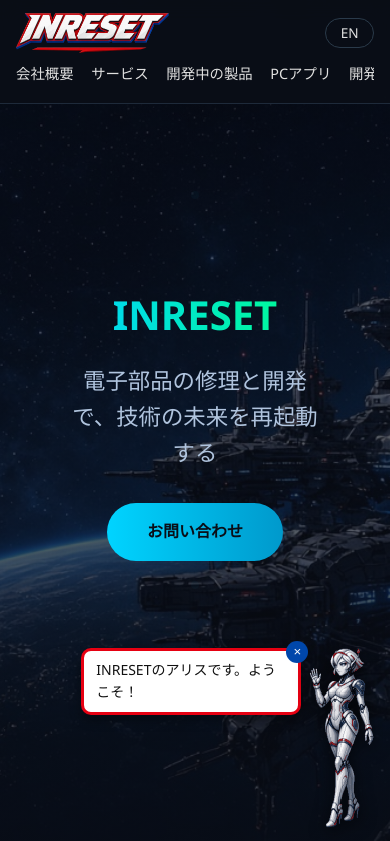
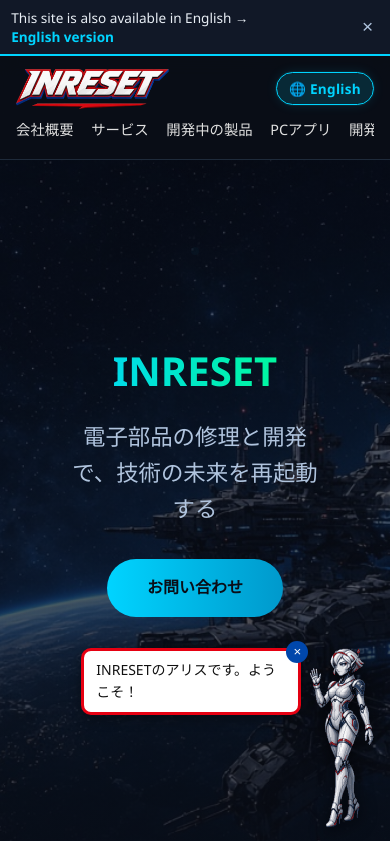
Before and after one commit to ninjaops001/inreset, a plain HTML site: page index.html in a window 390 px wide. Shown: the top 841 px of the page. Drawn offline with Linux system fonts and the light colour scheme.

Commit message:
Make the language switch more prominent with an English label and banner
Replace the small EN pill with a cyan 🌐 English / 🌐 日本語 button that stays visible in the header on mobile. On Japanese pages, non-Japanese browsers also see a dismissible English banner, remembered in localStorage. Add hreflang x-default for search engines.

```diff
--- a/index.html
+++ b/index.html
@@ -16,6 +16,7 @@
     <meta name="description" content="INRESETは電子部品の修理と開発を行っています。FPGAゲーム機「Mark 16」を開発中です。">
     <link rel="alternate" hreflang="ja" href="https://ninjaops001.github.io/inreset/">
     <link rel="alternate" hreflang="en" href="https://ninjaops001.github.io/inreset/en/">
+    <link rel="alternate" hreflang="x-default" href="https://ninjaops001.github.io/inreset/en/">
     <meta property="og:type" content="website">
     <meta property="og:site_name" content="INRESET">
     <meta property="og:locale" content="ja_JP">
@@ -256,6 +257,7 @@
         .faq-item p::before { content: 'A. '; color: #00d4ff; font-weight: bold; }
     </style>
     <link rel="stylesheet" href="site-nav.css">
+    <script src="lang-switch.js" defer></script>
 </head>
 <body>
 <div id="splash" onclick="this.remove()" style="position:fixed;inset:0;background:#000;z-index:10000;display:flex;flex-direction:column;align-items:center;justify-content:center;cursor:pointer;transition:opacity .6s;">
@@ -277,7 +279,7 @@
                 <li><a href="compat.html">対応表</a></li>
                 <li><a href="#contact">お問い合わせ</a></li>
             </ul>
-            <a href="en/index.html" class="lang" lang="en" hreflang="en">EN</a>
+            <a href="en/index.html" class="lang" lang="en" hreflang="en" aria-label="English version">🌐 English</a>
         </nav>
     </header>
 
--- /dev/null
+++ b/lang-switch.js
@@ -0,0 +1,58 @@
+/* Show a dismissible English banner on Japanese pages when the browser language is not Japanese. */
+(function () {
+  var STORAGE_KEY = 'inresetLangBannerDismissed';
+  var root = document.documentElement;
+  var pageLang = (root.getAttribute('lang') || 'ja').toLowerCase();
+  if (pageLang !== 'ja') return;
+
+  try {
+    if (localStorage.getItem(STORAGE_KEY) === '1') return;
+  } catch (e) {}
+
+  var navLang = String(navigator.language || navigator.userLanguage || '').toLowerCase();
+  if (!navLang || navLang.indexOf('ja') === 0) return;
+
+  var langLink = document.querySelector('a.lang[hreflang="en"]');
+  var href = langLink ? langLink.getAttribute('href') : 'en/index.html';
+
+  var bar = document.createElement('div');
+  bar.className = 'lang-banner is-visible';
+  bar.id = 'lang-banner';
+  bar.setAttribute('role', 'region');
+  bar.setAttribute('lang', 'en');
+  bar.setAttribute('aria-label', 'English version available');
+
+  var link = document.createElement('a');
+  link.href = href;
+  link.hreflang = 'en';
+  link.lang = 'en';
+  link.textContent = 'English version';
+
+  var text = document.createElement('span');
+  text.appendChild(document.createTextNode('This site is also available in English \u2192 '));
+  text.appendChild(link);
+
+  var close = document.createElement('button');
+  close.type = 'button';
+  close.className = 'lang-banner-close';
+  close.setAttribute('aria-label', 'Dismiss');
+  close.textContent = '\u00d7';
+
+  bar.appendChild(text);
+  bar.appendChild(close);
+  document.body.insertBefore(bar, document.body.firstChild);
+  root.classList.add('lang-banner-on');
+
+  function syncHeight() {
+    root.style.setProperty('--lang-banner-height', bar.offsetHeight + 'px');
+  }
+  syncHeight();
+  window.addEventListener('resize', syncHeight);
+
+  close.addEventListener('click', function () {
+    try { localStorage.setItem(STORAGE_KEY, '1'); } catch (e) {}
+    bar.remove();
+    root.classList.remove('lang-banner-on');
+    root.style.removeProperty('--lang-banner-height');
+  });
+})();
--- a/site-nav.css
+++ b/site-nav.css
@@ -1,9 +1,91 @@
 /* Keep the full site navigation reachable on small screens. */
 nav { flex-wrap: wrap; column-gap: 1rem; row-gap: .6rem; }
 nav ul { gap: 1.25rem; }
-@media (max-width: 1100px) { nav { padding: .8rem 1rem; } nav ul { gap: .8rem; font-size: .9rem; } .lang { margin-left: .3rem; } }
+
+/* Language switch: always visible in the header, including on mobile. */
+nav a.lang {
+  margin-left: 1.5rem;
+  padding: 0.35rem 0.95rem;
+  border: 1px solid #00d4ff;
+  border-radius: 50px;
+  font-size: 0.9rem;
+  font-weight: 700;
+  letter-spacing: 0.02em;
+  color: #00d4ff;
+  background: rgba(0, 212, 255, 0.14);
+  text-decoration: none;
+  white-space: nowrap;
+  flex-shrink: 0;
+  box-shadow: 0 0 0 1px rgba(0, 212, 255, 0.08), 0 0 12px rgba(0, 212, 255, 0.12);
+  transition: color 0.2s, background 0.2s, border-color 0.2s, box-shadow 0.2s;
+}
+nav a.lang:hover,
+nav a.lang:focus-visible {
+  border-color: #e60012;
+  color: #fff;
+  background: #e60012;
+  box-shadow: 0 0 0 1px rgba(230, 0, 18, 0.35), 0 0 14px rgba(230, 0, 18, 0.28);
+}
+
+/* Slim English banner for non-Japanese browsers (shown by lang-switch.js). */
+:root { --lang-banner-height: 0px; }
+.lang-banner {
+  display: none;
+  position: fixed;
+  top: 0;
+  left: 0;
+  right: 0;
+  z-index: 1100;
+  box-sizing: border-box;
+  background: #111827;
+  border-bottom: 2px solid #00d4ff;
+  color: #e8eef5;
+  font-size: 0.95rem;
+  line-height: 1.4;
+  text-align: center;
+  padding: 0.55rem 2.6rem 0.55rem 1rem;
+}
+.lang-banner.is-visible { display: block; }
+.lang-banner a {
+  color: #00d4ff;
+  font-weight: 700;
+  text-decoration: none;
+  white-space: nowrap;
+}
+.lang-banner a:hover,
+.lang-banner a:focus-visible {
+  color: #fff;
+  text-decoration: underline;
+}
+.lang-banner-close {
+  position: absolute;
+  right: 0.4rem;
+  top: 50%;
+  transform: translateY(-50%);
+  width: 2rem;
+  height: 2rem;
+  border: none;
+  border-radius: 4px;
+  background: transparent;
+  color: #b0c4de;
+  font-size: 1.2rem;
+  line-height: 1;
+  cursor: pointer;
+}
+.lang-banner-close:hover,
+.lang-banner-close:focus-visible {
+  color: #fff;
+  background: rgba(255, 255, 255, 0.08);
+}
+html.lang-banner-on header { top: var(--lang-banner-height); }
+html.lang-banner-on body { padding-top: var(--lang-banner-height); }
+html.lang-banner-on { scroll-padding-top: calc(100px + var(--lang-banner-height)); }
+
+@media (max-width: 1100px) { nav { padding: .8rem 1rem; } nav ul { gap: .8rem; font-size: .9rem; } nav a.lang { margin-left: .3rem; } }
 @media (max-width: 768px) {
   nav ul { display: flex; order: 3; width: 100%; overflow-x: auto; white-space: nowrap; gap: 1.1rem; padding-bottom: .3rem; }
-  nav .lang { margin-left: auto; }
+  nav a.lang { margin-left: auto; order: 2; padding: 0.3rem 0.75rem; font-size: 0.85rem; }
   html { scroll-padding-top: 130px; }
+  html.lang-banner-on { scroll-padding-top: calc(130px + var(--lang-banner-height)); }
+  .lang-banner { font-size: 0.85rem; padding: 0.5rem 2.4rem 0.5rem 0.7rem; text-align: left; }
 }
```
Also changed, not shown: app.html (+3 -1 lines), blog.html (+3 -1 lines), compat.html (+3 -1 lines), en/app.html (+3 -1 lines), en/blog.html (+3 -1 lines), en/compat.html (+3 -1 lines), en/faq.html (+3 -1 lines), en/index.html (+3 -1 lines), en/mark16.html (+3 -1 lines), faq.html (+3 -1 lines), mark16.html (+3 -1 lines).
